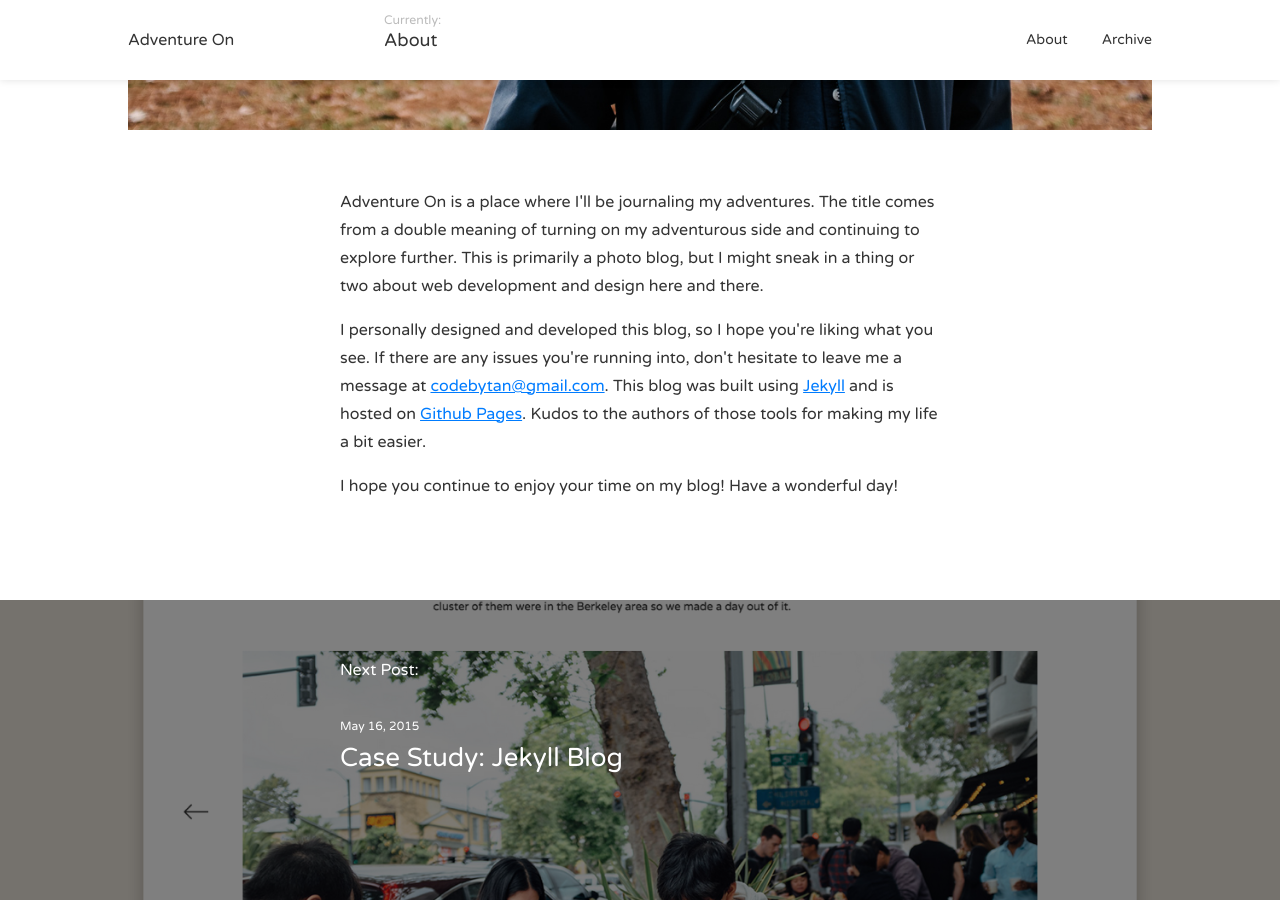
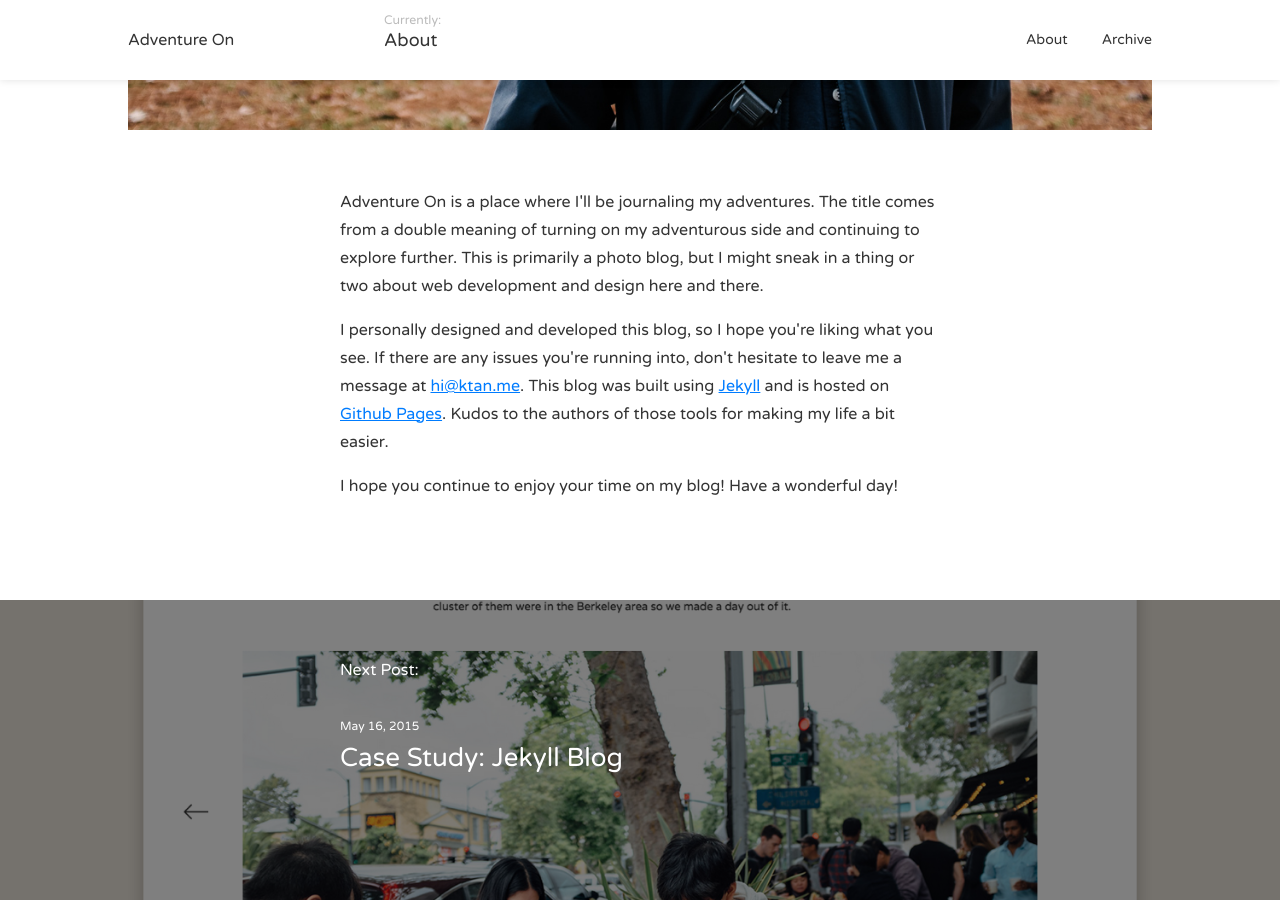
Before and after one commit to thektan/blog, a Jekyll site: the page built from about/index.html, in a window 1280 px wide and 900 px high, scrolled down 762 px. Built offline with Jekyll 4.4.1, drawn with Linux system fonts in a browser that asks for light colours; nearby versions of some CDN libraries.

Commit message:
Update email on about page

```diff
--- a/about/index.html
+++ b/about/index.html
@@ -15,7 +15,7 @@ title:  "About"
   Adventure On is a place where I'll be journaling my adventures. The title comes from a double meaning of turning on my adventurous side and continuing to explore further. This is primarily a photo blog, but I might sneak in a thing or two about web development and design here and there.
   </p>
   <p>
-  I personally designed and developed this blog, so I hope you're liking what you see. If there are any issues you're running into, don't hesitate to leave me a message at <a href="mailto:codebytan@gmail.com">codebytan@gmail.com</a>. This blog was built using <a href="http://jekyllrb.com/">Jekyll</a> and is hosted on <a href="https://pages.github.com/">Github Pages</a>. Kudos to the authors of those tools for making my life a bit easier.
+  I personally designed and developed this blog, so I hope you're liking what you see. If there are any issues you're running into, don't hesitate to leave me a message at <a href="mailto:hi@ktan.me">hi@ktan.me</a>. This blog was built using <a href="http://jekyllrb.com/">Jekyll</a> and is hosted on <a href="https://pages.github.com/">Github Pages</a>. Kudos to the authors of those tools for making my life a bit easier.
   </p>
   <p>I hope you continue to enjoy your time on my blog! Have a wonderful day!</p>
 </div>
```
